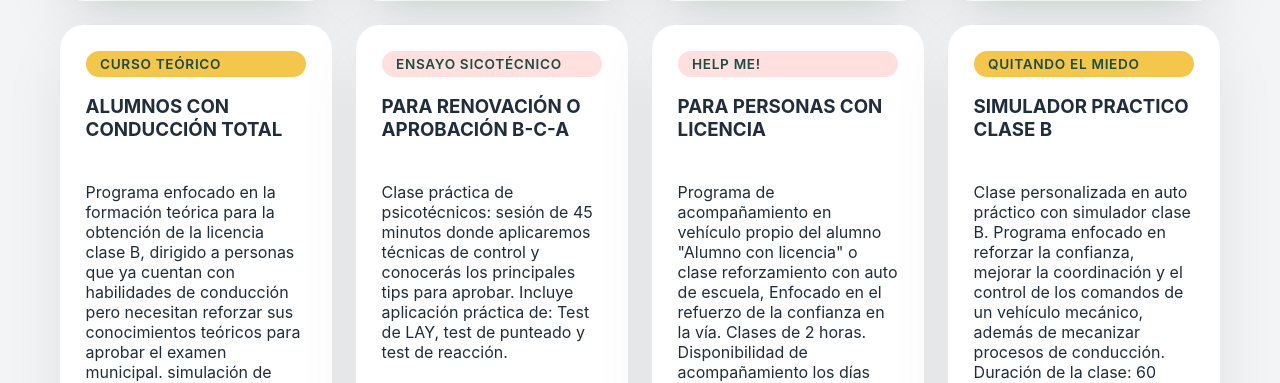
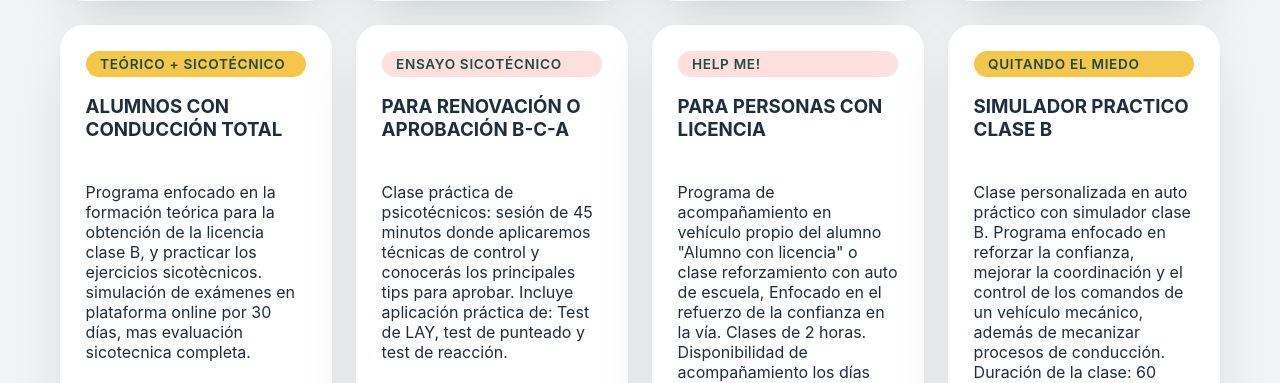
Before and after one commit to VIRVALESCUELA/plataforma-transito, a Django app: page / in a window 1280 px wide. Shown: the part 2143-2526 px from the top of the page. Run offline with Django 5.2, Linux system fonts and the light colour scheme.

Commit message:
TEORIA + SICOTEC

```diff
--- a/core/templates/core/home.html
+++ b/core/templates/core/home.html
@@ -105,14 +105,14 @@
             <a class="btn-primary" href="{% url 'core_web:inscripcion' %}?curso=Curso%20domicilio">Tomar curso</a>
         </article>
         <article class="card">
-            <span class="chip" style="background: var(--virval-amber);">CURSO TEÓRICO</span>
+            <span class="chip" style="background: var(--virval-amber);">TEÓRICO + SICOTÉCNICO</span>
             <h3>ALUMNOS CON CONDUCCIÓN TOTAL</h3>
             <p>
-                Programa enfocado en la formación teórica para la obtención de la licencia clase B, dirigido a personas que ya cuentan con habilidades de conducción pero necesitan reforzar sus conocimientos teóricos para aprobar el examen municipal.
-                simulación de exámenes en plataforma online por 30 días.
+                Programa enfocado en la formación teórica para la obtención de la licencia clase B, y  practicar los ejercicios sicotècnicos.
+                simulación de exámenes en plataforma online por 30 días, mas evaluación sicotecnica completa.
             </p>
             <img class="course-image course-image--teorico" src="{% static 'core/exa.png' %}" alt="Curso teórico clase B">
-            <p class="price">$ 5.000</p>
+            <p class="price">$ 30.000</p>
             <a class="btn-primary" href="{% url 'core_web:inscripcion' %}?curso=Curso%20teorico">Tomar curso</a>
         </article>
         <article class="card">
```
